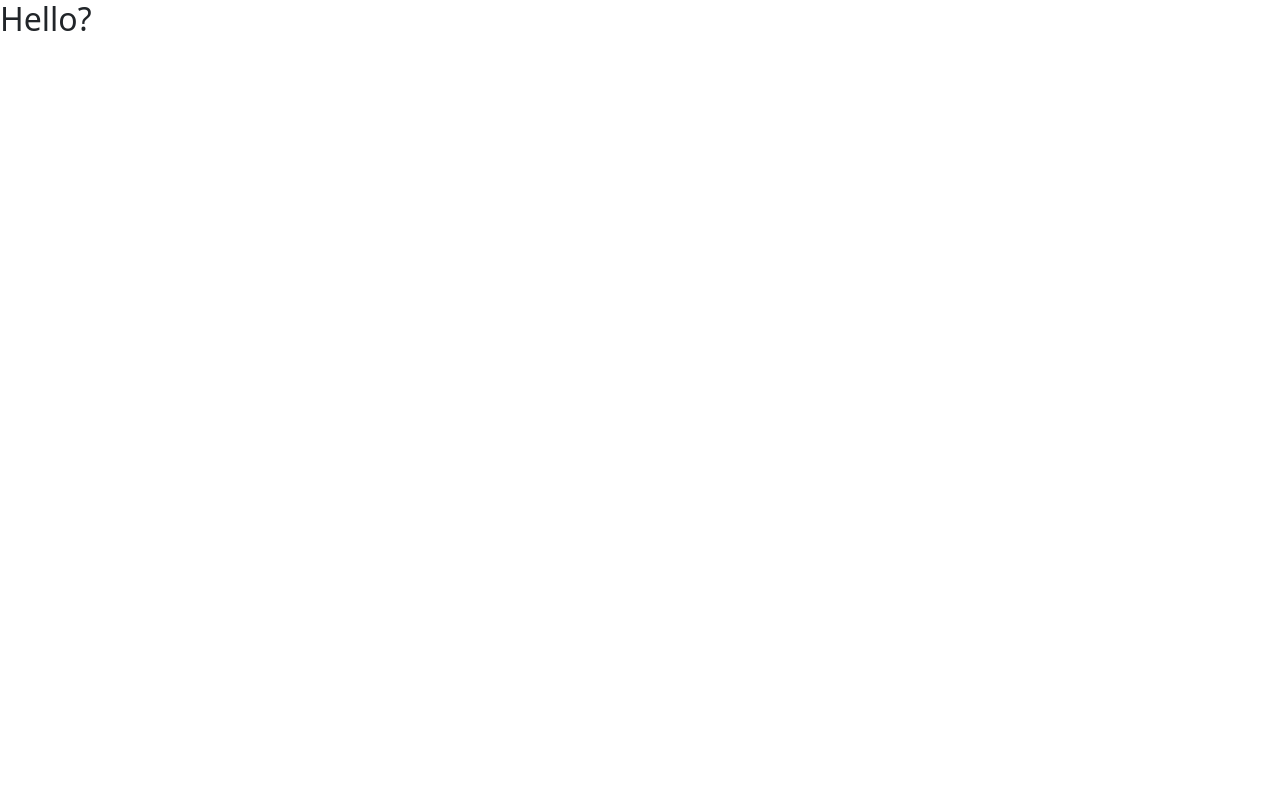
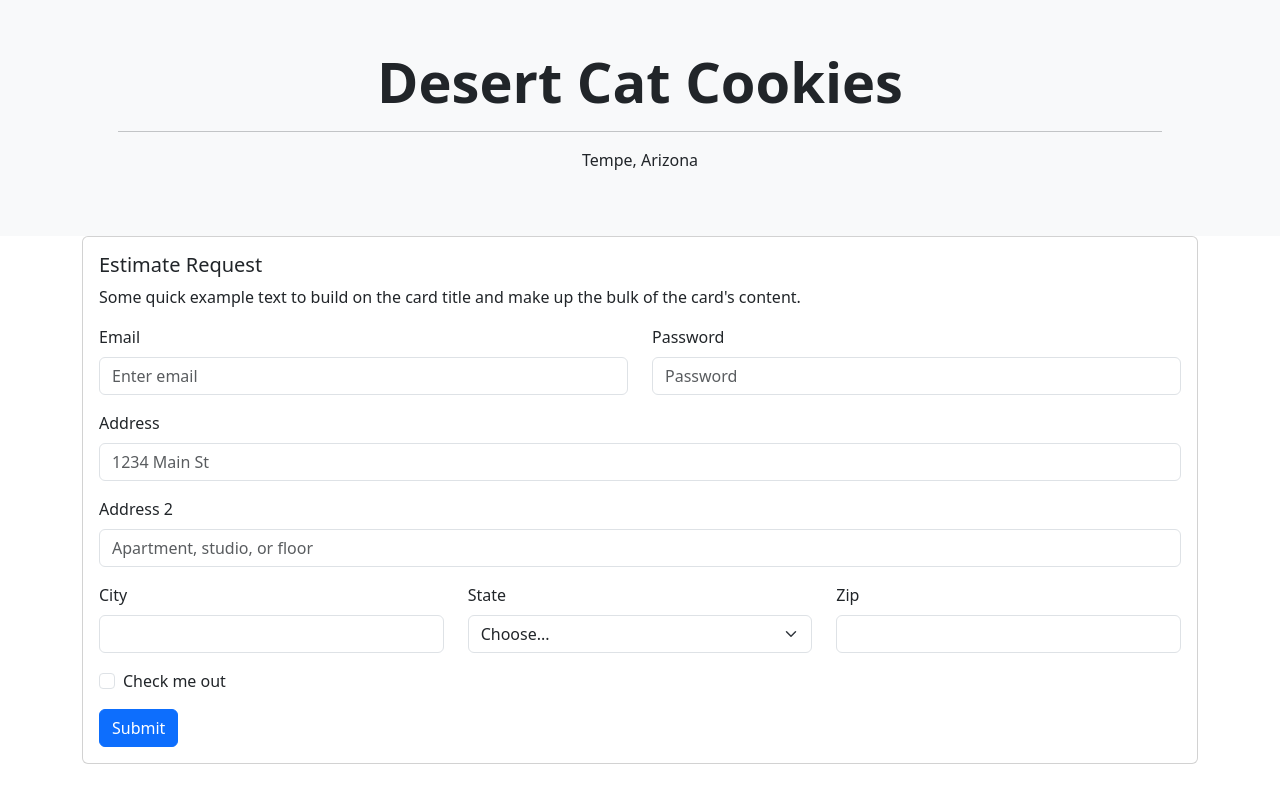
Before and after one commit to mobroco/desert-cat-cookies, a React app: page / in a window 1280 px wide. Built offline with nearby package versions, Linux system fonts and the light colour scheme.

Commit message:
initial page with form

```diff
--- a/src/components/App.jsx
+++ b/src/components/App.jsx
@@ -1,5 +1,11 @@
+import Hero from "./Hero";
+import EstimateForm from "./EstimateForm";
+
 export default function App() {
   return (
-    <h2>Hello?</h2>
+    <>
+      <Hero />
+      <EstimateForm />
+    </>
   )
 }
```
